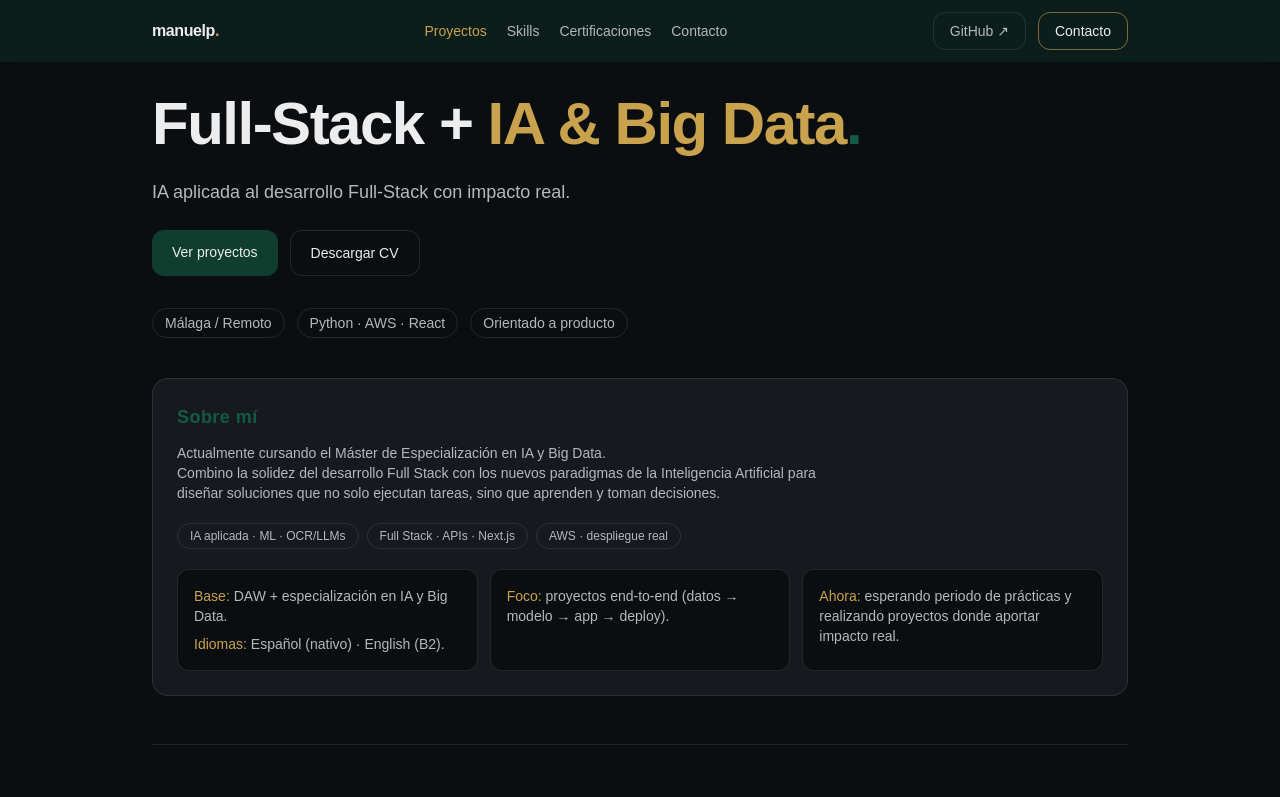
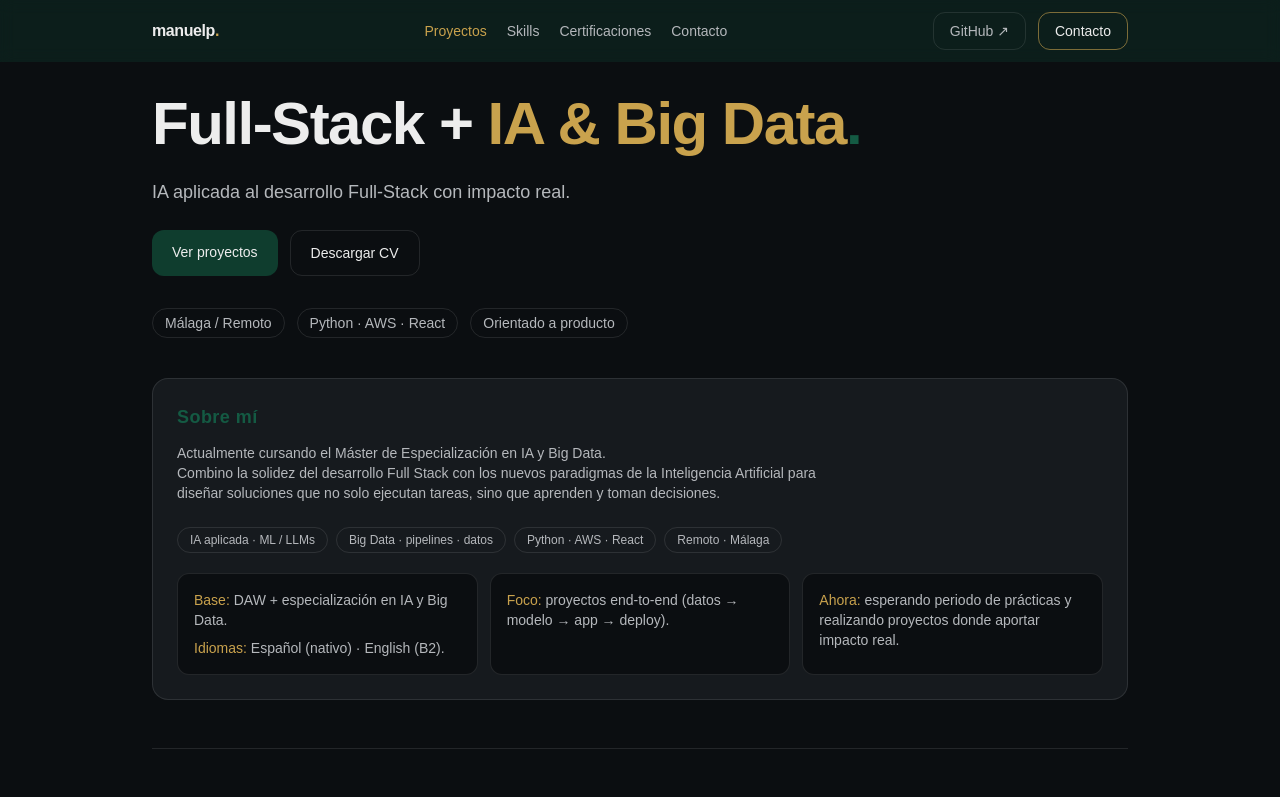
Before and after one commit to dev-manuelp/portfolio-manuelp, a Next.js app: page / in a window 1280 px wide. Shown: the top 797 px of the page. Built offline with nearby package versions, Linux system fonts and the light colour scheme.

Commit message:
Update page.tsx

```diff
--- a/app/page.tsx
+++ b/app/page.tsx
@@ -154,17 +154,20 @@ export default function Home() {
             </p>
           </div>
 
-          <div className="mt-5 flex flex-wrap gap-2">
-            <span className="rounded-full border border-white/10 px-3 py-1 text-xs text-[#B5B8BC]">
-              IA aplicada · ML · OCR/LLMs
-            </span>
-            <span className="rounded-full border border-white/10 px-3 py-1 text-xs text-[#B5B8BC]">
-              Full Stack · APIs · Next.js
-            </span>
-            <span className="rounded-full border border-white/10 px-3 py-1 text-xs text-[#B5B8BC]">
-              AWS · despliegue real
-            </span>
-
+         <div className="mt-6 flex flex-wrap gap-2">
+            {[
+              "IA aplicada · ML / LLMs",
+              "Big Data · pipelines · datos",
+              "Python · AWS · React",
+              "Remoto · Málaga",
+            ].map((tag) => (
+              <span
+                key={tag}
+                className="rounded-full border border-white/10 px-3 py-1 text-xs text-[#B5B8BC]"
+              >
+                {tag}
+              </span>
+            ))}
           </div>
 
           <ul className="mt-5 grid gap-3 md:grid-cols-3 text-sm text-[#B5B8BC]">
```
